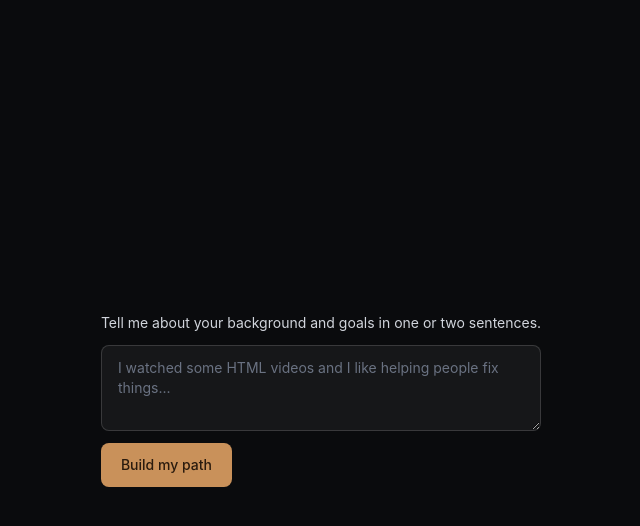
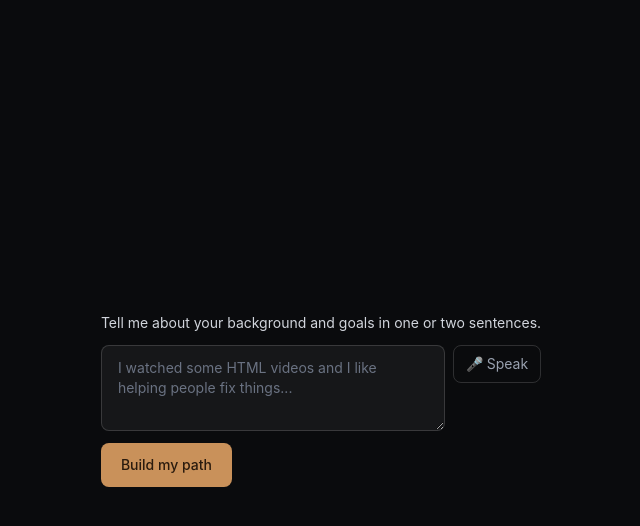
Before and after one commit to Kriviears/Hackjam-2026-team-07, a React (Vite) app in the folder client/: page / in a window 1280 px wide. Both pictures are taken after a click on the button "Chart my path". Shown: the top 526 px of the page, without its empty margins (319-959 px from the left). Built offline with nearby package versions, Linux system fonts and the light colour scheme.

Commit message:
feat(onboarding): add Web Speech API voice input to ChatWidget

```diff
--- a/client/src/components/onboarding/ChatWidget.jsx
+++ b/client/src/components/onboarding/ChatWidget.jsx
@@ -5,9 +5,15 @@ import { useState } from "react";
 import { generateRoadmap } from "../../services/api";
 import LoadingSpinner from "../shared/LoadingSpinner";
 
+// The Web Speech API is exposed under different names across browsers:
+// standard `SpeechRecognition` in some, `webkitSpeechRecognition` in
+// Chromium. Resolve it once here; it's `undefined` in browsers without support.
+const SpeechRecognition = window.SpeechRecognition || window.webkitSpeechRecognition;
+
 function ChatWidget({ onComplete }) {
   const [input, setInput] = useState("");
   const [isLoading, setIsLoading] = useState(false);
+  const [isListening, setIsListening] = useState(false); // true while the mic is actively capturing speech
 
   async function handleSubmit(e) {
     e.preventDefault(); // stop the browser from doing a full page reload on submit
@@ -17,6 +23,28 @@ function ChatWidget({ onComplete }) {
     const roadmap = await generateRoadmap(input);
     setIsLoading(false);
     onComplete(roadmap); // tell App.jsx we're done so it can switch to the roadmap screen
+  }
+
+  // Starts a one-shot speech-to-text capture and drops the transcript into
+  // the input box. Uses the browser's built-in Web Speech API (no network
+  // call of our own). onstart/onend toggle the "Listening..." UI; onresult
+  // fires once with the recognized text when the user stops speaking.
+  function startVoiceInput() {
+    if (!SpeechRecognition) {
+      alert("Voice input isn't supported in this browser. Try Chrome!");
+      return;
+    }
+    const recognition = new SpeechRecognition();
+    recognition.lang = 'en-US';
+    recognition.interimResults = false; // only deliver the final result, not partial guesses
+    recognition.maxAlternatives = 1;
+    recognition.onstart = () => setIsListening(true);
+    recognition.onend = () => setIsListening(false);
+    recognition.onresult = (event) => {
+      const spokenText = event.results[0][0].transcript;
+      setInput(spokenText);
+    };
+    recognition.start();
   }
 
   // While waiting on the AI, show a spinner instead of the form
@@ -31,13 +59,26 @@ function ChatWidget({ onComplete }) {
       <label className="text-sm text-gray-300">
         Tell me about your background and goals in one or two sentences.
       </label>
+      {/* Textarea and mic sit side by side; the mic fills the input by voice */}
+      <div className="flex gap-2">
         <textarea
           value={input}
           onChange={(e) => setInput(e.target.value)}
           placeholder="I watched some HTML videos and I like helping people fix things..."
           rows={3}
-        className="bg-white/5 border border-white/15 rounded-lg px-4 py-3 text-sm text-white placeholder-gray-500"
+          className="flex-1 bg-white/5 border border-white/15 rounded-lg px-4 py-3 text-sm text-white placeholder-gray-500"
         />
+        {/* Toggles color/label based on isListening so the user gets live feedback */}
+        <button
+          type="button"
+          onClick={startVoiceInput}
+          className={`px-3 py-2 rounded-lg text-sm border self-start ${
+            isListening ? "bg-red-500/20 border-red-400 text-red-300" : "border-white/15 text-gray-400"
+          }`}
+        >
+          {isListening ? "🎤 Listening..." : "🎤 Speak"}
+        </button>
+      </div>
       <button
         type="submit"
         className="bg-[#C9915A] text-[#2A1B0E] font-medium px-5 py-3 rounded-lg text-sm self-start"
```
Lines whose indentation alone changed are shown as unchanged.
